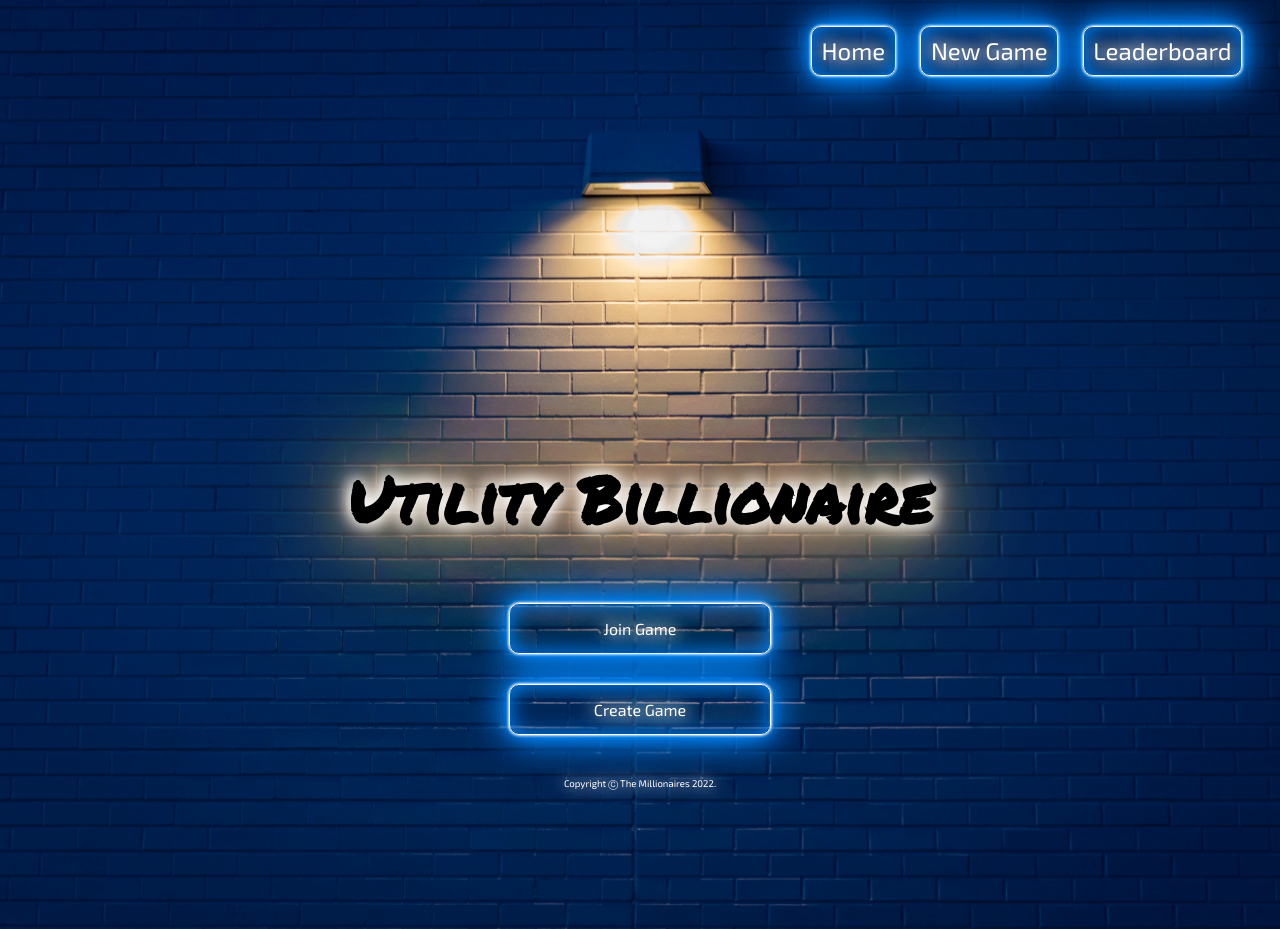
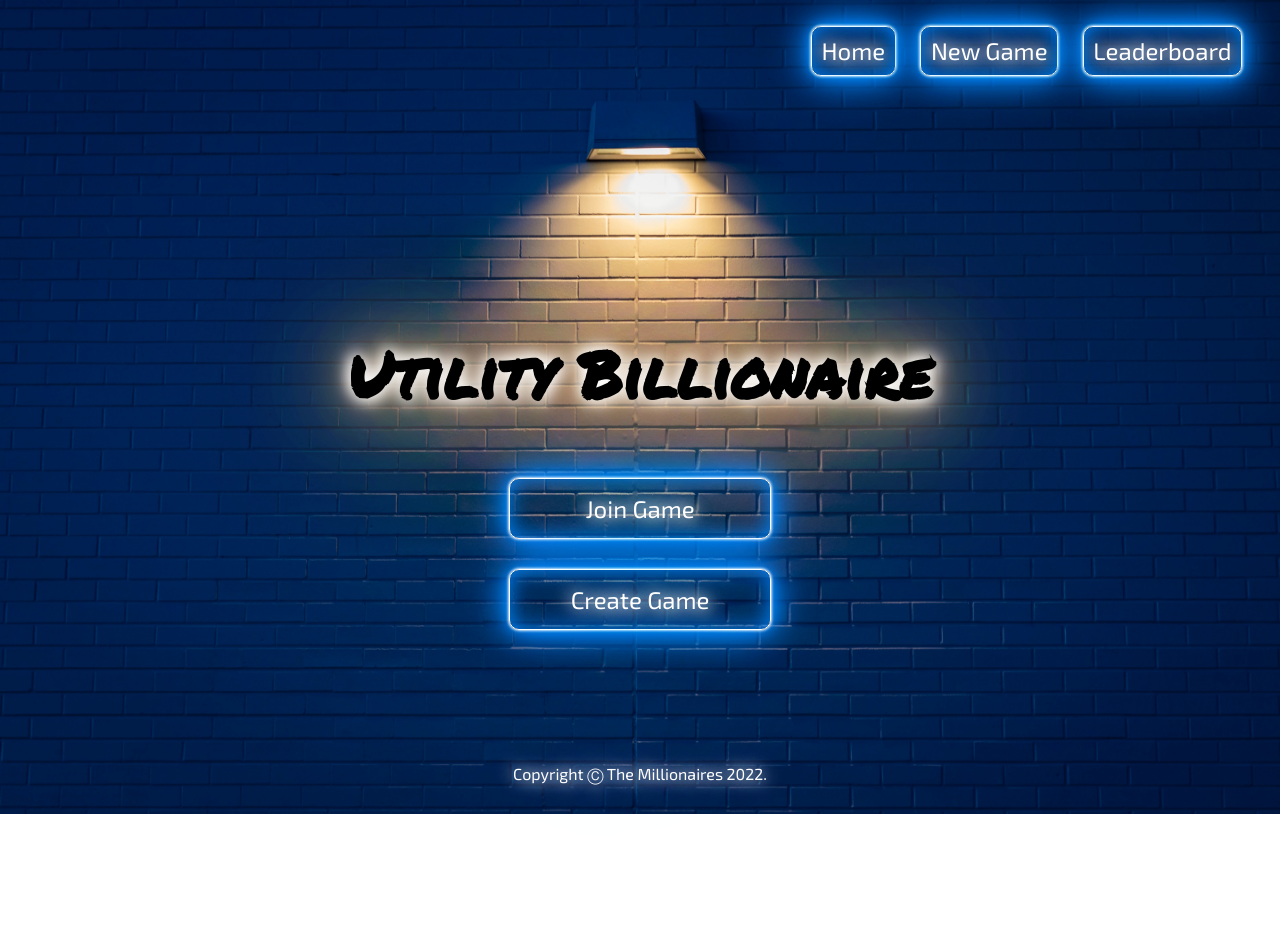
Before and after one commit to azotamiota/utility-billionaire, a React (Vite) app: page / in a window 1280 px wide. After the commit the page ends 814 px from the top, so only its background shows below. Built offline with nearby package versions, Linux system fonts and the light colour scheme; no server answers.

Commit message:
responsive home page

```diff
--- a/src/components/Button/index.module.css
+++ b/src/components/Button/index.module.css
@@ -62,3 +62,9 @@
         inset 0 0 1.3rem #c49a67;
         cursor: pointer;
 }
+
+@media (min-width: 800px) {
+    .neonText {
+        font-size: 1.5rem;
+    }
+}
--- a/src/components/Footer/index.module.css
+++ b/src/components/Footer/index.module.css
@@ -22,3 +22,9 @@ p {
         0 0 8rem #08f,
         0 0 10rem #08f;
 }
+
+@media (min-width: 800px) {
+    p {
+        font-size: 1rem;
+    }
+}
--- a/src/components/Title/index.module.css
+++ b/src/components/Title/index.module.css
@@ -12,6 +12,12 @@
         0 0 10rem #c49a67;
 }
 
+@media (min-width: 800px) {
+    .neonText {
+        font-size: 3rem;
+    }
+}
+
 @media (min-width: 990px) {
     .neonText {
         font-size: 4rem;
--- a/src/pages/HomePage/index.module.css
+++ b/src/pages/HomePage/index.module.css
@@ -28,3 +28,21 @@ h1 {
     text-align: center;
     padding: 3%;
 }
+
+@media (min-width: 800px) {
+    .outerContainer {
+        margin-top: 6%;
+    }
+}
+
+@media (min-width: 991px) {
+    .outerContainer {
+        margin-top: 1%;
+    }
+}
+
+@media (min-width: 1500px) {
+    .outerContainer {
+        margin-top: 0;
+    }
+}
```
